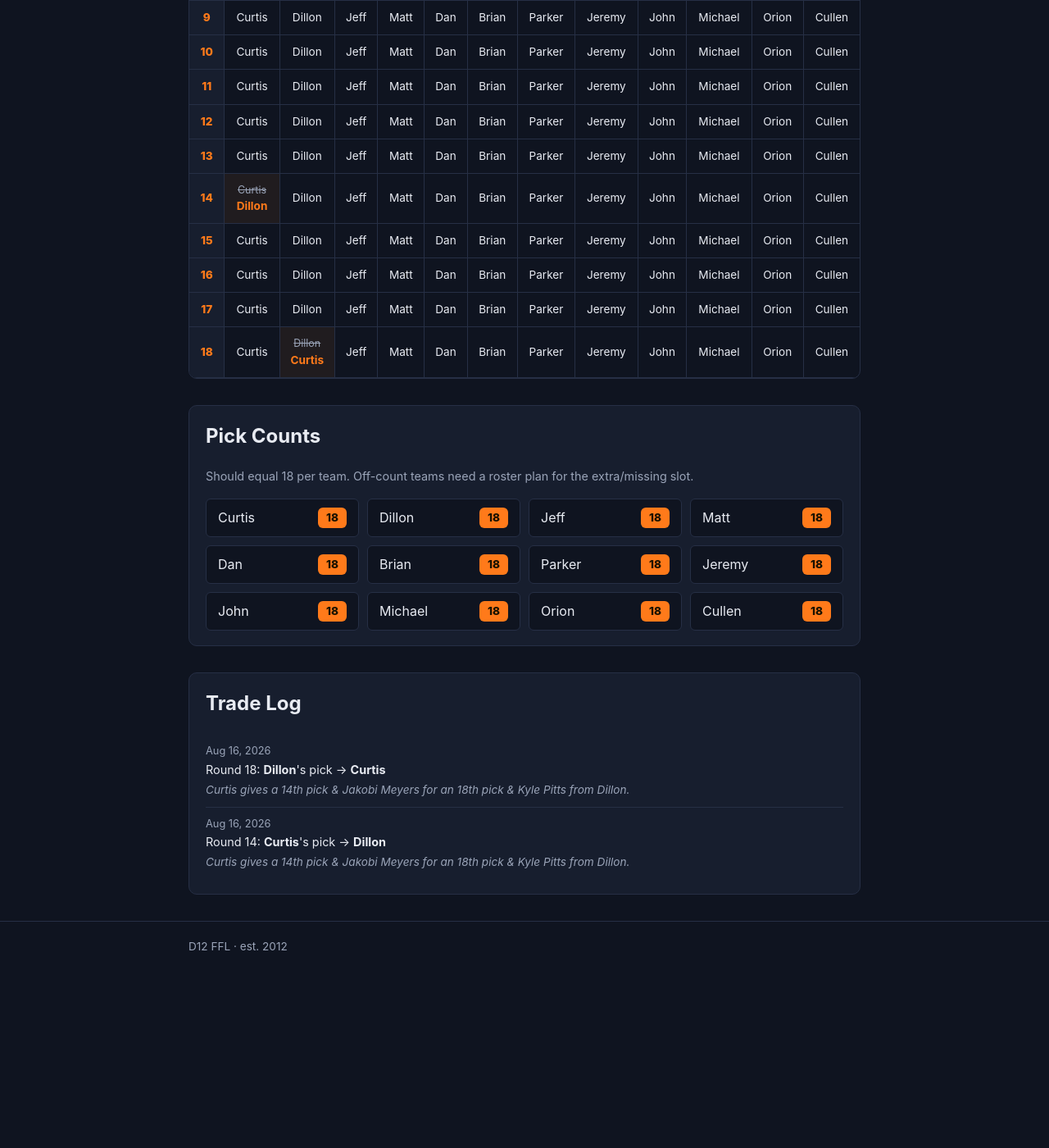
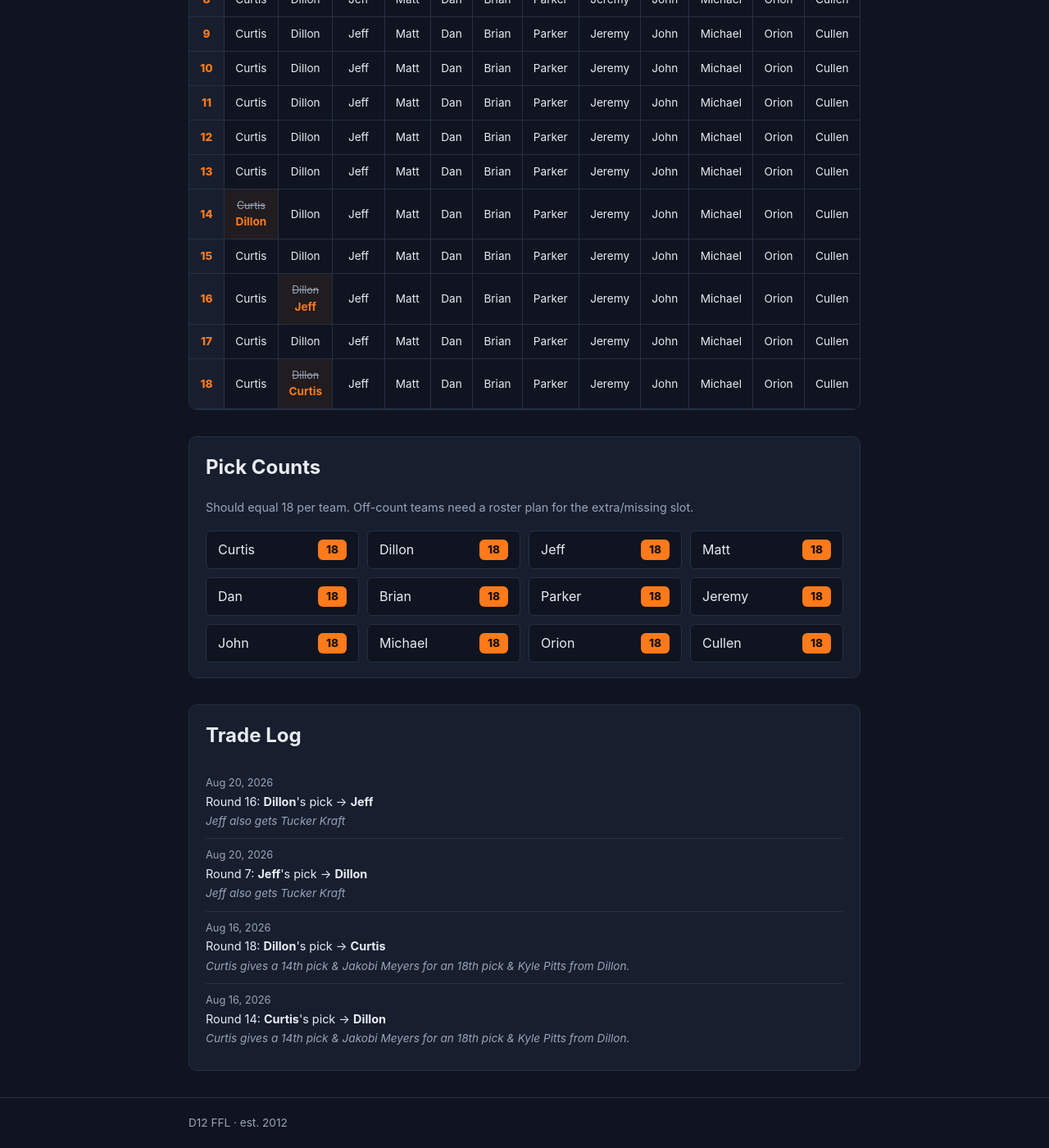
Before and after one commit to cullenhgn/D12-FFL-Website, a Jekyll site: the page built from future-picks/index.md, in a window 1280 px wide and 1400 px high, scrolled down 593 px. Shown: the whole window at 82% size. Built offline with Jekyll 4.4.1, drawn with Linux system fonts in a browser that asks for light colours; before the commit the page ends 1778 px from its top, so only the background shows below that.

Commit message:
Update pick_trades.yml

```diff
--- a/_data/pick_trades.yml
+++ b/_data/pick_trades.yml
@@ -31,9 +31,18 @@
   new_team: team-h
   date: 2026-08-16
   note: "Curtis gives a 14th pick & Jakobi Meyers for an 18th pick & Kyle Pitts from Dillon."
-
 - round: 18
   original_team: team-h
   new_team: team-b
   date: 2026-08-16
   note: "Curtis gives a 14th pick & Jakobi Meyers for an 18th pick & Kyle Pitts from Dillon."
+- round: 7
+  original_team: team-g
+  new_team: team-h
+  date: 2026-08-20
+  note: "Jeff also gets Tucker Kraft"
+- round: 16
+  original_team: team-h
+  new_team: team-g
+  date: 2026-08-20
+  note: "Jeff also gets Tucker Kraft"
```
